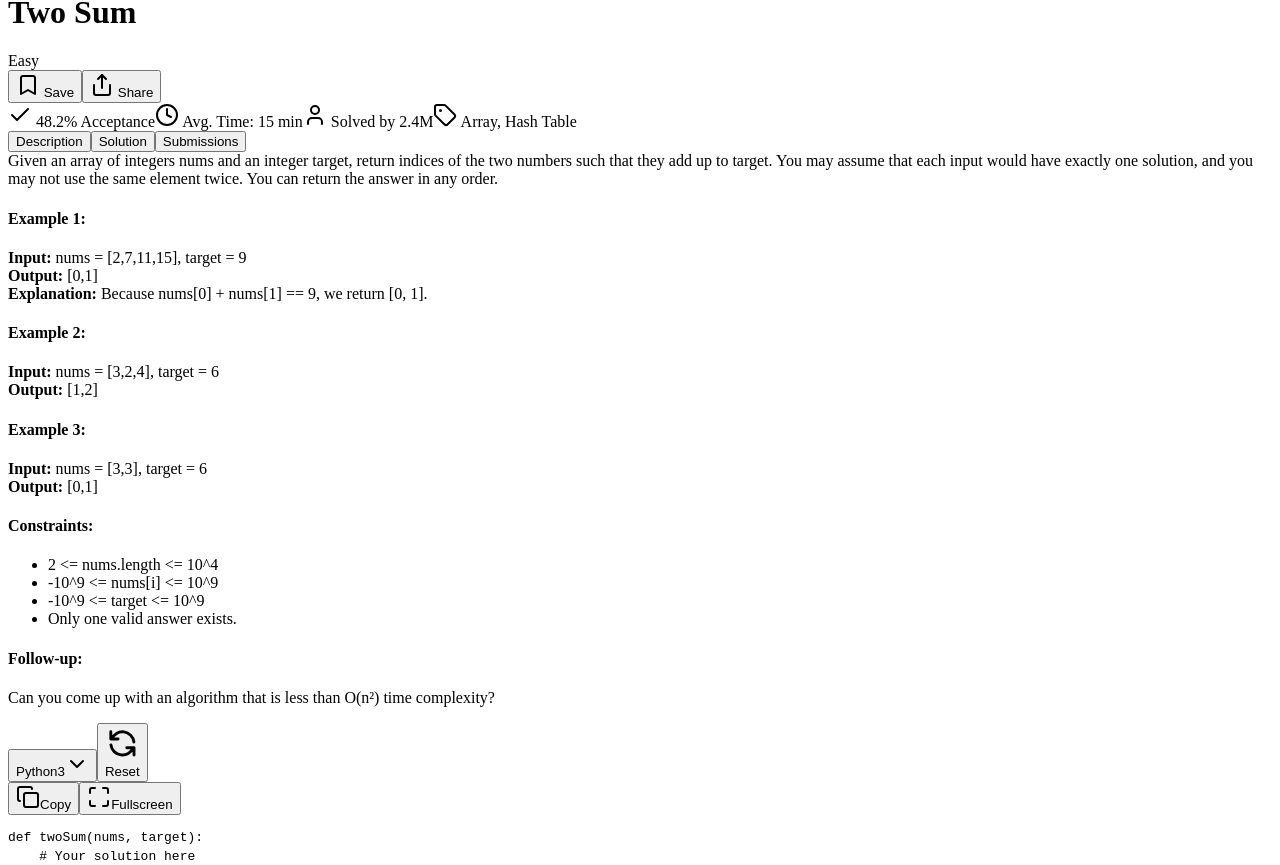
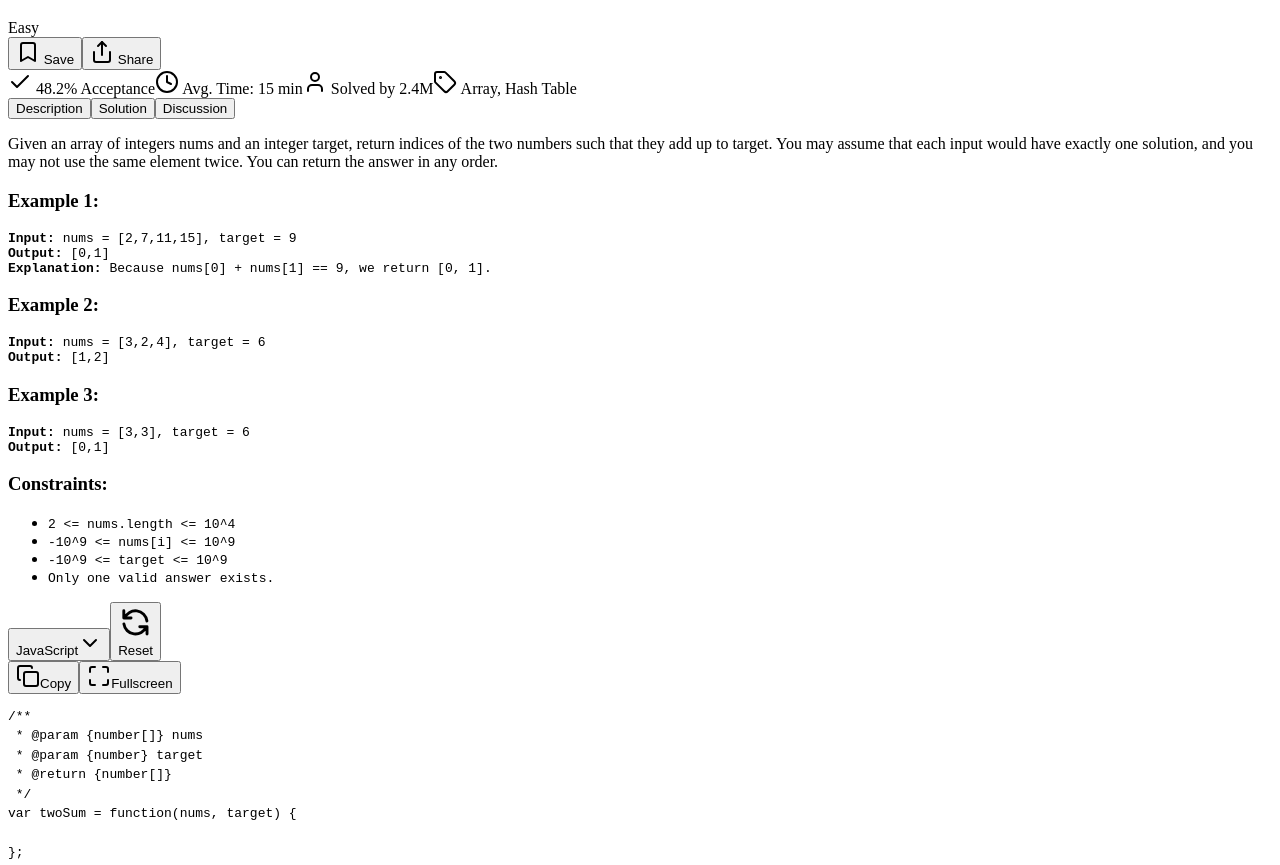
Before and after one commit to YPandas/DuoLeet, a React (Vite) app in the folder client/: page /problem/1 in a window 1280 px wide. Shown: the part 435-1300 px from the top of the page. Built offline with nearby package versions, Linux system fonts and the light colour scheme.

Commit message:
Unique problems now displayed

```diff
--- a/client/src/pages/Problem.tsx
+++ b/client/src/pages/Problem.tsx
@@ -5,110 +5,43 @@ import { Tabs, TabsContent, TabsList, TabsTrigger } from "@/components/ui/tabs";
 import { Badge } from "@/components/ui/badge";
 import { Button } from "@/components/ui/button";
 import CodeEditor from "@/components/CodeEditor";
-import { Check, Clock, User, Tag, Bookmark, Share, ArrowLeft } from "lucide-react";
-import { Link } from "wouter";
+import { Check, Clock, User, Tag, Bookmark, Share } from "lucide-react";
+import { problemsData } from "@/data/problems";
 
 export default function Problem() {
   const { id } = useParams();
   const [activeTab, setActiveTab] = useState("description");
+  const [selectedLanguage, setSelectedLanguage] = useState("javascript");
 
-  // Mock problem data - in a real app, you'd fetch this by ID
+  // Get problem data by ID, fallback to problem 1 if not found
+  const problemData = problemsData[id || "1"] || problemsData["1"];
+
   const problem = {
-    id: id || "1",
-    title: "Two Sum",
-    difficulty: "Easy",
-    topics: ["Array", "Hash Table"],
-    acceptance: "48.2%",
+    id: problemData.id,
+    title: problemData.title,
+    difficulty: problemData.difficulty,
+    topics: problemData.topics,
+    acceptance: problemData.acceptance,
     averageTime: "15 min",
     solvedCount: "2.4M",
-    description: `
-      Given an array of integers nums and an integer target, return indices of the two numbers such that they add up to target.
-
-      You may assume that each input would have exactly one solution, and you may not use the same element twice.
-
-      You can return the answer in any order.
-    `,
-    examples: [
-      {
-        input: "nums = [2,7,11,15], target = 9",
-        output: "[0,1]",
-        explanation: "Because nums[0] + nums[1] == 9, we return [0, 1]."
-      },
-      {
-        input: "nums = [3,2,4], target = 6",
-        output: "[1,2]"
-      },
-      {
-        input: "nums = [3,3], target = 6",
-        output: "[0,1]"
-      }
-    ],
-    constraints: [
-      "2 <= nums.length <= 10^4",
-      "-10^9 <= nums[i] <= 10^9",
-      "-10^9 <= target <= 10^9",
-      "Only one valid answer exists."
-    ],
-    followUp: "Can you come up with an algorithm that is less than O(n²) time complexity?",
-    solution: `
-      The brute force approach is to check all possible pairs of numbers in the array.
-      This has O(n²) time complexity.
-
-      A more efficient solution uses a hash map:
-      1. Iterate through the array
-      2. For each element, check if (target - current element) exists in the hash map
-      3. If it does, return the current index and the stored index
-      4. Otherwise, store the current element and its index in the hash map
-
-      This solution has O(n) time complexity.
-    `,
-    hints: [
-      "Try using a hash map to store values you've seen."
-    ]
+    description: problemData.description,
+    examples: problemData.examples,
+    constraints: problemData.constraints,
   };
 
-  const initialCode = `def twoSum(nums, target):
-    # Your solution here
+  const initialCode = problemData.starterCode[selectedLanguage as keyof typeof problemData.starterCode];
 
-    # Hint: Consider using a dictionary to store values you've seen
-    # and their indices
-
-    # For each number, check if (target - number) exists in the dictionary
-    # If it does, return the current index and the stored index
-
-    pass
-`;
-
-  const testCases = problem.examples.map(example => ({
-    input: example.input,
-    output: example.output,
+  const testCases = problemData.testCases.map(testCase => ({
+    input: testCase.input,
+    output: testCase.output,
     status: 'pending' as const
   }));
-
-  const handleGoBack = () => {
-    if (window.history.length > 1) {
-      window.history.back();
-    } else {
-      // Fallback to problems page if no history
-      window.location.href = '/problems';
-    }
-  };
 
   return (
     <div className="h-full flex flex-col">
       {/* Problem Header */}
       <div className="bg-white border-b border-neutral-200 p-4">
-        <div className="flex items-center mb-2">
-          <Button
-            variant="outline"
-            size="sm"
-            onClick={handleGoBack}
-            className="mr-3"
-          >
-            <ArrowLeft className="h-4 w-4 mr-1" />
-            Back
-          </Button>
-          <div className="flex flex-col sm:flex-row sm:justify-between sm:items-center flex-1">
+        <div className="flex flex-col sm:flex-row sm:justify-between sm:items-center mb-2">
           <h1 className="text-xl font-semibold">{problem.title}</h1>
           <div className="flex mt-2 sm:mt-0">
             <Badge variant="outline" className={
@@ -126,8 +59,7 @@ export default function Problem() {
             </Button>
           </div>
         </div>
-        </div>
-        <div className="flex flex-wrap gap-4 text-xs text-neutral-500">
+        <div className="flex flex-wrap gap-2 text-xs text-neutral-600">
           <span className="flex items-center">
             <Check className="h-3 w-3 text-success mr-1" /> {problem.acceptance} Acceptance
           </span>
@@ -146,90 +78,92 @@ export default function Problem() {
       {/* Problem Content and Code Editor */}
       <div className="flex-1 flex flex-col md:flex-row overflow-hidden">
         {/* Problem Statement */}
-        <div className="w-full md:w-1/2 border-r border-neutral-200 overflow-y-auto">
-          <Tabs value={activeTab} onValueChange={setActiveTab} className="h-full flex flex-col">
-            <TabsList className="grid w-full grid-cols-3 rounded-none border-b">
-              <TabsTrigger value="description">Description</TabsTrigger>
-              <TabsTrigger value="solution">Solution</TabsTrigger>
-              <TabsTrigger value="submissions">Submissions</TabsTrigger>
+        <div className="w-full md:w-5/12 lg:w-1/3 p-4 bg-white border-r border-neutral-200 overflow-y-auto">
+          <Tabs value={activeTab} onValueChange={setActiveTab} className="w-full">
+            <TabsList className="w-full">
+              <TabsTrigger value="description" className="flex-1">Description</TabsTrigger>
+              <TabsTrigger value="solution" className="flex-1">Solution</TabsTrigger>
+              <TabsTrigger value="discussion" className="flex-1">Discussion</TabsTrigger>
             </TabsList>
 
-            <div className="flex-1 overflow-y-auto">
-              <TabsContent value="description" className="p-6 mt-0">
+            <TabsContent value="description" className="mt-4">
               <div className="prose prose-sm max-w-none">
-                  <div className="whitespace-pre-line text-neutral-700 mb-6">
-                    {problem.description}
-                  </div>
+                <p>{problem.description}</p>
 
-                  <div className="space-y-4">
                 {problem.examples.map((example, index) => (
-                      <div key={index} className="bg-neutral-50 p-4 rounded-lg">
-                        <h4 className="font-medium mb-2">Example {index + 1}:</h4>
-                        <div className="space-y-1 text-sm font-mono">
-                          <div><strong>Input:</strong> {example.input}</div>
-                          <div><strong>Output:</strong> {example.output}</div>
+                  <div key={index}>
+                    <h3 className="text-lg font-semibold mt-4 mb-2">Example {index + 1}:</h3>
+                    <pre className="bg-neutral-100 p-3 rounded-md">
+                      <code>
+                        <strong>Input:</strong> {example.input}
+                        <br />
+                        <strong>Output:</strong> {example.output}
                         {example.explanation && (
-                            <div><strong>Explanation:</strong> {example.explanation}</div>
+                          <>
+                            <br />
+                            <strong>Explanation:</strong> {example.explanation}
+                          </>
                         )}
-                        </div>
+                      </code>
+                    </pre>
                   </div>
                 ))}
-                  </div>
 
-                  <div className="mt-6">
-                    <h4 className="font-medium mb-2">Constraints:</h4>
-                    <ul className="list-disc list-inside space-y-1 text-sm text-neutral-600">
+                <h3 className="text-lg font-semibold mt-4 mb-2">Constraints:</h3>
+                <ul className="list-disc pl-5">
                   {problem.constraints.map((constraint, index) => (
-                        <li key={index}>{constraint}</li>
+                    <li key={index}>
+                      <code>{constraint}</code>
+                    </li>
                   ))}
                 </ul>
-                  </div>
 
-                  {problem.followUp && (
-                    <div className="mt-6 p-4 bg-blue-50 rounded-lg">
-                      <h4 className="font-medium text-blue-900 mb-2">Follow-up:</h4>
-                      <p className="text-sm text-blue-800">{problem.followUp}</p>
-                    </div>
-                  )}
               </div>
             </TabsContent>
 
-              <TabsContent value="solution" className="p-6 mt-0">
+            <TabsContent value="solution" className="mt-4">
               <div className="prose prose-sm max-w-none">
-                  <h3 className="text-lg font-semibold mb-4">Solution Approach</h3>
-                  <div className="whitespace-pre-line text-neutral-700 mb-6">
-                    {problem.solution}
+                <h3 className="text-lg font-semibold mb-2">Solution</h3>
+                <p>Solutions will be available after you submit your code.</p>
+
+                <div className="bg-blue-50 p-4 rounded-md mt-4">
+                  <p className="text-sm text-blue-800">
+                    Complete this problem to unlock the official solution and community approaches.
+                  </p>
                 </div>
-
-                  {problem.hints.length > 0 && (
-                    <div className="mt-6">
-                      <h4 className="font-medium mb-2">Hints:</h4>
-                      <ul className="list-disc list-inside space-y-1 text-sm text-neutral-600">
-                        {problem.hints.map((hint, index) => (
-                          <li key={index}>{hint}</li>
-                        ))}
-                      </ul>
-                    </div>
-                  )}
               </div>
             </TabsContent>
 
-              <TabsContent value="submissions" className="p-6 mt-0">
-                <div className="text-center text-neutral-500">
-                  <p>No submissions yet. Submit your solution to see your submission history.</p>
+            <TabsContent value="discussion" className="mt-4">
+              <div className="flex flex-col space-y-4">
+                <Card className="p-4">
+                  <h3 className="font-medium flex items-center">
+                    <User className="h-4 w-4 mr-2" />
+                    Community Discussions
+                  </h3>
+                  <p className="text-sm text-neutral-600 mt-2">
+                    Join the discussion with other developers solving this problem.
+                  </p>
+                  <Button className="mt-4 w-full">View Discussions</Button>
+                </Card>
+
+                <div className="text-center text-sm text-neutral-500">
+                  No discussions yet. Be the first to comment!
+                </div>
               </div>
             </TabsContent>
-            </div>
           </Tabs>
         </div>
 
         {/* Code Editor */}
-        <div className="w-full md:w-1/2 flex flex-col">
+        <div className="w-full md:w-7/12 lg:w-2/3 flex flex-col">
           <CodeEditor
+            problemId={problem.id}
             initialCode={initialCode}
             testCases={testCases}
-            onSubmit={(code) => {
-              console.log("Submitted code:", code);
+            language={selectedLanguage}
+            onLanguageChange={(newLanguage) => {
+              setSelectedLanguage(newLanguage);
             }}
           />
         </div>
```
Lines whose indentation alone changed are shown as unchanged.
